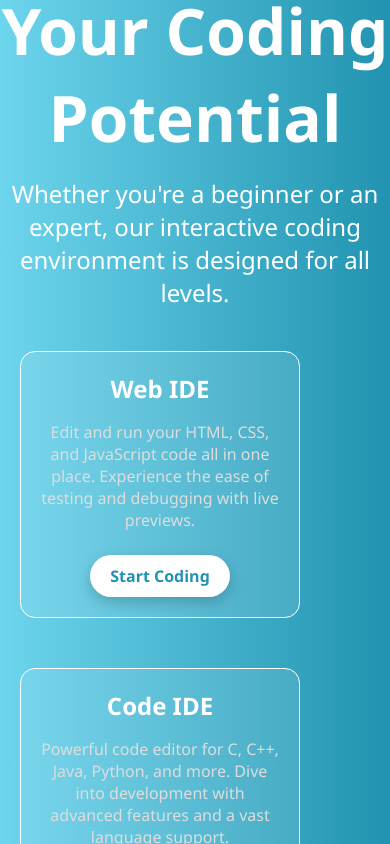
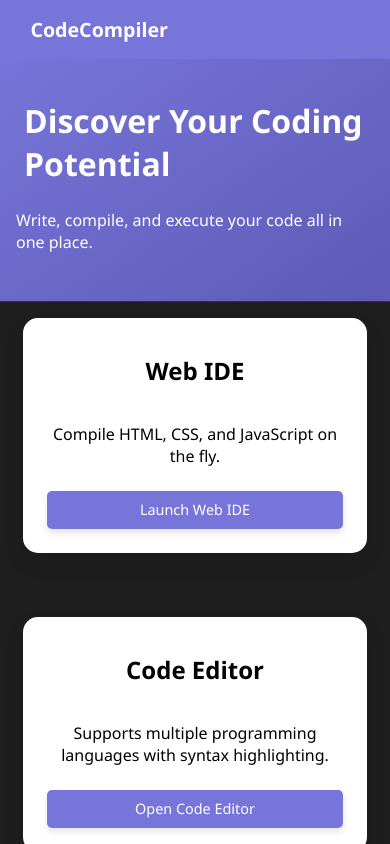
Before and after one commit to AKN414-IND/code-compiler-app, a React (Create React App) app: page / in a window 390 px wide. Built offline with nearby package versions, Linux system fonts and the light colour scheme.

Commit message:
ui updated

```diff
--- a/src/components/LandingPage.jsx
+++ b/src/components/LandingPage.jsx
@@ -1,31 +1,32 @@
 import React from 'react';
 import { Link } from 'react-router-dom';
-import './landingpage.css';
+import './landingpage.css'; // Ensure this path matches the location of your CSS file
 
 const LandingPage = () => {
   return (
     <div className="landing-container">
+      <nav className="landing-nav">
+        <div className="nav-brand">CodeCompiler</div>
+      </nav>
       <header className="landing-header">
         <h1 className="landing-title">Discover Your Coding Potential</h1>
-        <p className="landing-subtitle">Whether you're a beginner or an expert, our interactive coding environment is designed for all levels.</p>
+        <p className="landing-subtitle">Write, compile, and execute your code all in one place.</p>
+
       </header>
-      <div className="ide-container">
-        <div className="ide ide-web" >
-          <div className="ide-content">
-            <h2>Web IDE</h2>
-            <p>Edit and run your HTML, CSS, and JavaScript code all in one place. Experience the ease of testing and debugging with live previews.</p>
-            <Link to="/webide" className="ide-link">Start Coding</Link>
-          </div>
+      <section className="features-container">
+        <div className="feature">
+          <h2>Web IDE</h2>
+          <p>Compile HTML, CSS, and JavaScript on the fly.</p>
+          <Link to="/webide" className="btn btn-secondary">Launch Web IDE</Link>
         </div>
-        <div className="ide ide-code" >
-          <div className="ide-content">
-            <h2>Code IDE</h2>
-            <p>Powerful code editor for C, C++, Java, Python, and more. Dive into development with advanced features and a vast language support.</p>
-            <Link to="/codeide" className="ide-link">Open Editor</Link>
-          </div>
+        <div className="feature">
+          <h2>Code Editor</h2>
+          <p>Supports multiple programming languages with syntax highlighting.</p>
+          <Link to="/codeide" className="btn btn-secondary">Open Code Editor</Link>
         </div>
-      </div>
-
+      </section>
+      <footer className="landing-footer">
+      </footer>
     </div>
   );
 };
--- a/src/components/landingpage.css
+++ b/src/components/landingpage.css
@@ -1,112 +1,165 @@
-html, body, #root, .App {
+body, html {
   height: 100%;
   margin: 0;
-  overflow: hidden;
+  background-color: #f0f0f0; /* Light background for a modern look */
 }
 
 .landing-container {
   display: flex;
   flex-direction: column;
+  font-family: 'Segoe UI', Tahoma, Geneva, Verdana, sans-serif;
+  color: #ffffff;
+  height: 100%;
+}
+
+.landing-nav {
+  display: flex;
+  justify-content: space-between;
   align-items: center;
-  justify-content: center;
-  height: 100%;
-  text-align: center;
-  background: linear-gradient(to right, #6dd5ed, #2193b0); /* Cool gradient background */
+  padding: 1rem 2rem;
+  background-color: #7775D9;
+  color: #FFFFFF;
+}
+
+.nav-brand {
+  font-weight: bold;
+  font-size: 1.5rem;
+  animation: pulseBrand 1.5s infinite;
+}
+
+@keyframes pulseBrand {
+  0% { transform: scale(1); }
+  50% { transform: scale(1.05); }
+  100% { transform: scale(1); }
 }
 
 .landing-header {
-  animation: fadeIn 1s ease-out both;
+  flex: 1 0 60%;
+  display: flex;
+  flex-direction: column;
+  justify-content: center;
+  align-items: center;
+  background: linear-gradient(145deg, #7775D9, #5E5AB6);
+  color: white;
+  background-size: cover;
+  background-position: center;
+  transition: background-image 0.5s ease-in-out;
+}
+
+.landing-header::before {
+  content: '';
+  position: absolute;
+  top: 0;
+  right: 0;
+  bottom: 0;
+  left: 0;
+  background-size: cover;
+  background-position: center;
+  opacity: 0.5;
 }
 
 .landing-title {
-  font-size: 4rem;
-  color: #fff;
-  margin-bottom: 1rem;
-  animation: fadeInDown 1s ease-out both;
+  font-size: 2.5rem;
+  margin: 0.5rem;
+  position: relative;
+  z-index: 1;
 }
 
 .landing-subtitle {
-  font-size: 1.5rem;
-  color: #fff;
-  margin-bottom: 2rem;
-  animation: fadeInUp 1s ease-out both;
+  font-size: 1.2rem;
+  position: relative;
+  z-index: 1;
 }
 
-.ide-container {
-  display: flex;
-  justify-content: center;
-  gap: 30px;
-  width: 100%;
-  padding: 0 20px;
-  animation: fadeIn 1.5s ease-out both;
+.btn {
+  padding: 0.8rem 2rem;
+  margin: 0.5rem;
+  border: none;
+  border-radius: 5px;
+  color: #FFFFFF;
+  font-size: 1rem;
+  cursor: pointer;
+  text-decoration: none;
+  transition: all 0.3s ease-in-out;
+  background: #7775D9;
+  box-shadow: 0 4px 6px rgba(0, 0, 0, 0.1);
+  position: relative;
+  z-index: 1;
+  overflow: hidden;
 }
 
-.ide {
-  flex-grow: 1;
-  border: 1px solid #fff;
-  border-radius: 15px;
-  padding: 20px;
-  margin: 0 10px;
-  transition: transform 0.3s ease, box-shadow 0.3s ease;
+.btn-secondary::before {
+  content: '';
+  position: absolute;
+  top: 0;
+  left: 0;
+  width: 0;
+  height: 100%;
   background: rgba(255, 255, 255, 0.1);
-  backdrop-filter: blur(5px);
-  animation: popIn 1.5s ease-out both;
+  transition: width 0.5s ease-in-out;
+  z-index: 0;
 }
 
-.ide-content {
+.btn-secondary:hover::before {
+  width: 100%;
+}
+
+.feature {
+  margin: 1rem;
+  padding: 1rem;
+  width: 500px;
+  background-color: #ffffff;
+  color: #000000;
+  border-radius: 15px;
+  box-shadow: 0 10px 20px rgba(0,0,0,0.1);
+  transition: transform 0.3s ease, box-shadow 0.3s ease;
+  overflow: hidden;
   display: flex;
   flex-direction: column;
-  align-items: center;
-  justify-content: center;
-  height: 100%;
+  justify-content: space-between;
+  position: relative;
+  z-index: 1;
 }
 
-.ide:hover {
+.feature:hover {
   transform: translateY(-10px);
-  box-shadow: 0 10px 20px rgba(0,0,0,0.2);
+  box-shadow: 0 15px 30px rgba(0,0,0,0.2);
 }
 
-.ide h2 {
-  color: #fff;
+.feature-icon {
+  font-size: 4rem;
   margin-bottom: 1rem;
 }
 
-.ide p {
-  color: #ddd;
-  margin-bottom: 1.5rem;
+.feature-title {
+  font-size: 1.5rem;
+  font-weight: bold;
+  margin: 1rem 0;
 }
 
-.ide-link {
-  display: inline-block;
-  background-color: #fff;
-  color: #2193b0;
-  padding: 10px 20px;
-  border-radius: 25px;
-  text-decoration: none;
-  font-weight: bold;
-  box-shadow: 0 5px 15px rgba(0,0,0,0.2);
+.feature-description {
+  font-size: 1rem;
+  margin-bottom: 1rem;
+}
+
+.feature-action {
+  padding: 0.8rem 2rem;
+  margin-top: 1rem;
+  background: #7775D9;
+  color: #FFFFFF;
+  text-align: center;
+  border-radius: 8px;
   transition: background-color 0.3s;
 }
 
-.ide-link:hover {
-  background-color: #abd9ee;
+.feature-action:hover {
+  background: #5E5AB6;
 }
 
-.landing-footer {
-  position: absolute;
-  bottom: 0;
-  width: 100%;
-  color: #fff;
-  padding: 1rem;
-  background: rgba(0, 0, 0, 0.2);
-  backdrop-filter: blur(5px);
-}
-
-/* Animations */
-@keyframes fadeInDown {
+@keyframes fadeInUp {
   from {
     opacity: 0;
-    transform: translate3d(0, -50px, 0);
+    transform: translate3d(0, 20px, 0);
   }
   to {
     opacity: 1;
@@ -114,50 +167,58 @@ html, body, #root, .App {
   }
 }
 
-@keyframes fadeInUp {
-  from {
-    opacity: 0;
-    transform: translate3d(0, 50px, 0);
+.features-container {
+  display: flex;
+  justify-content: center;
+  flex-wrap: wrap;
+  gap: 2rem;
+  text-align: center;
+  animation: fadeInUp 1s ease-out;
+}
+.landing-footer {
+  flex-shrink: 0;
+  padding: 1rem 2rem;
+  background-color: #000000;
+  color: #FFFFFF;
+  text-align: center;
+}
+
+/* Responsive Styles */
+@media (max-width: 768px) {
+  .landing-header {
+    flex: 0 1 40%;
   }
-  to {
-    opacity: 1;
-    transform: translate3d(0, 0, 0);
+
+  .features-container {
+    flex-direction: column;
+    align-items: center;
+  }
+
+  .feature {
+    width: 80%;
+    margin-bottom: 1rem;
+  }
+
+  .landing-title {
+    font-size: 2rem;
+  }
+
+  .landing-subtitle {
+    font-size: 1rem;
   }
 }
 
-@keyframes fadeIn {
-  from {
-    opacity: 0;
+@media (max-width: 480px) {
+  .landing-header {
+    padding: 2rem 1rem;
   }
-  to {
-    opacity: 1;
+
+  .btn {
+    padding: 0.6rem 1.5rem;
+    font-size: 0.9rem;
+  }
+
+  .nav-brand {
+    font-size: 1.2rem;
   }
 }
-
-@keyframes popIn {
-  0% {
-    opacity: 0;
-    transform: scale(0.5);
-  }
-  60% {
-    opacity: 1;
-    transform: scale(1.1);
-  }
-  100% {
-    transform: scale(1);
-  }
-}
-
-/* Responsive Design */
-@media (max-width: 768px) {
-  .ide-container {
-    flex-direction: column;
-  }
-  .ide {
-    width: 80%;
-    margin: 10px 0;
-  }
-  .landing-footer {
-    position: relative;
-  }
-}
--- a/src/components/webide.css
+++ b/src/components/webide.css
@@ -1,135 +1,124 @@
-/* Basic reset for padding and margin */
-* {
-  box-sizing: border-box;
+:root {
+  /* Light theme variables */
+  --background-color-light: #FFFFFF;
+  --text-color-light: #000000;
+  --button-bg-color-light: #DDDDDD;
+  --button-bg-color-light: #7775D9;
+  --selector-bg-color-light: #7775D9;
+  --border-color-light: #CCCCCC;
+  --output-bg-color-light: #F5F5F5;
+
+  /* Dark theme variables */
+  --background-color-dark: #1E1E1E;
+  --text-color-dark: #CCCCCC;
+  --button-bg-color-dark: #7775D9;
+  --selector-bg-color-dark: #7775D9;
+  --button-text-color-dark: #FFFFFF;
+  --border-color-dark: #333333;
+  --output-bg-color-dark: #F5F5F5;
+}
+
+/* Apply default theme variables; adjust according to the initial state */
+body {
+  --background-color: var(--background-color-dark);
+  --text-color: var(--text-color-dark);
+  --button-bg-color: var(--button-bg-color-dark);
+  --selector-bg-color: var(--selector-bg-color-dark);
+  --button-text-color: var(--button-text-color-dark);
+  --border-color: var(--border-color-dark);
+  --output-bg-color: var(--output-bg-color-dark);
+
+  font-family: 'Segoe UI', Tahoma, Geneva, Verdana, sans-serif;
   margin: 0;
   padding: 0;
+  background-color: var(--background-color);
+  color: var(--text-color);
 }
 
-html, body {
-  height: 100%;
-  font-family: 'Consolas', 'Monaco', 'Lucida Console', monospace;
-  background: #f7f7f7;
-}
-.main{
-  display: flex;
-  flex-direction: row;
-  height: 100%;
-  padding: 0px;
-  margin: 0px;
-
-}
-
-/* Full container for the IDE */
 .ide-container {
   display: flex;
   flex-direction: column;
-  height: 100%;
-  margin: 0%;
+  height: 100vh;
 }
 
-/* Toolbar styling */
-.toolbar {
-  background-color: #fff;
-  padding: 0.5rem;
-  border-bottom: 1px solid #ddd;
+header {
   display: flex;
-  justify-content: flex-start;
   align-items: center;
-  margin: 0px;
+  background-color: var(--button-bg-color);
+  padding: 10px;
+  border-bottom: 1px solid var(--border-color);
 }
 
-.toolbar button {
-  cursor: pointer;
-  background-color: #eee;
-  border: 1px solid #ccc;
-  padding: 0.5rem 1rem;
-  margin-right: 0.5rem;
-  font-size: 0.85rem;
-  transition: background-color 0.3s;
+.ide-title {
+  flex-grow: 1;
+  font-weight: bold;
+  color: var(--text-color);
 }
 
-.toolbar button:hover {
-  background-color: #ddd;
-}
-
-/* Main editing area styling */
-.editor-container {
-  flex: 1;
-  display: flex;
-  flex-direction: column;
-  width: 50%;
-}
-
-/* Tab header styling */
-.tab-header {
-  background-color: #1e1e1e;
-  color: white;
-  display: flex;
-  align-items: center;
-  padding: 0.5rem;
-}
-
-.tab-title {
-  user-select: none;
-  padding: 0.5rem 1rem;
+button {
+  background-color: var(--selector-bg-color);
+  color: var(--button-text-color);
+  border: none;
+  padding: 8px 16px;
+  margin: 0 5px;
+  border-radius: 4px;
   cursor: pointer;
   transition: background-color 0.3s;
 }
 
-.tab-title:hover {
-  background-color: #333333;
+button:hover {
+  filter: brightness(1.1);
+}
+
+.main {
+  display: flex;
+  flex-grow: 1;
+}
+
+.editor-container, .preview-container {
+  flex: 1;
+  overflow: auto;
+}
+
+.tab-header {
+  display: flex;
+  background-color: var(--background-color);
+  padding-bottom: 2px;
+}
+
+.tab-title {
+  padding: 10px;
+  cursor: pointer;
+  border-bottom: 2px solid transparent;
 }
 
 .active-tab {
-  border-bottom: 2px solid #007acc;
-  background-color: #262626;
+  border-color: var(--selector-bg-color);
+  font-weight: bold;
 }
 
-/* Editor and preview pane styling */
-.editor, .preview-container {
-  flex: 1;
-  background-color: #fff;
-  overflow: auto;
-}
-
-.editor {
-  background-color: #1e1e1e;
-  color: #dcdcdc;
-  padding: 1rem;
-  font-size: 0.9rem;
-  border-right: 1px solid #ddd;
-}
-
-.preview-container {
-  position: relative;
+.editor, .preview-iframe {
+  width: 100%;
+  height: calc(100% - 32px); /* Adjust based on tab height */
+  border: none;
+  background-color: var(--background-color);
+  color: var(--text-color);
+  padding: 10px;
+  box-sizing: border-box;
+  resize: none;
 }
 
 .preview-iframe {
-  width: 50%;
-  height: 100%;
-  border: none;
+  background-color: var(--output-bg-color);
 }
 
-/* Responsiveness for smaller screens */
-@media (max-width: 768px) {
-  .toolbar {
-    flex-direction: column;
-    align-items: stretch;
-  }
-
-  .toolbar button {
-    margin-bottom: 0.5rem;
-  }
-
-  .editor-container {
-    flex-direction: row;
-  }
-
-  .tab-header {
-    flex-direction: column;
-  }
-
-  .editor, .preview-container {
-    flex: 1 1 50%;
-  }
+/* Theme toggle functionality */
+.light-theme {
+  --background-color: var(--background-color-light);
+  --text-color: var(--text-color-light);
+  --button-bg-color: var(--button-bg-color-light);
+  --selector-bg-color: var(--selector-bg-color-light);
+  --button-text-color: var(--button-text-color-light);
+  --border-color: var(--border-color-light);
+  --output-bg-color: var(--output-bg-color-light);
 }
```
Also changed, not shown: src/components/Webide.jsx (+57 -13 lines), src/components/codeide.css (+1 -32 lines).
